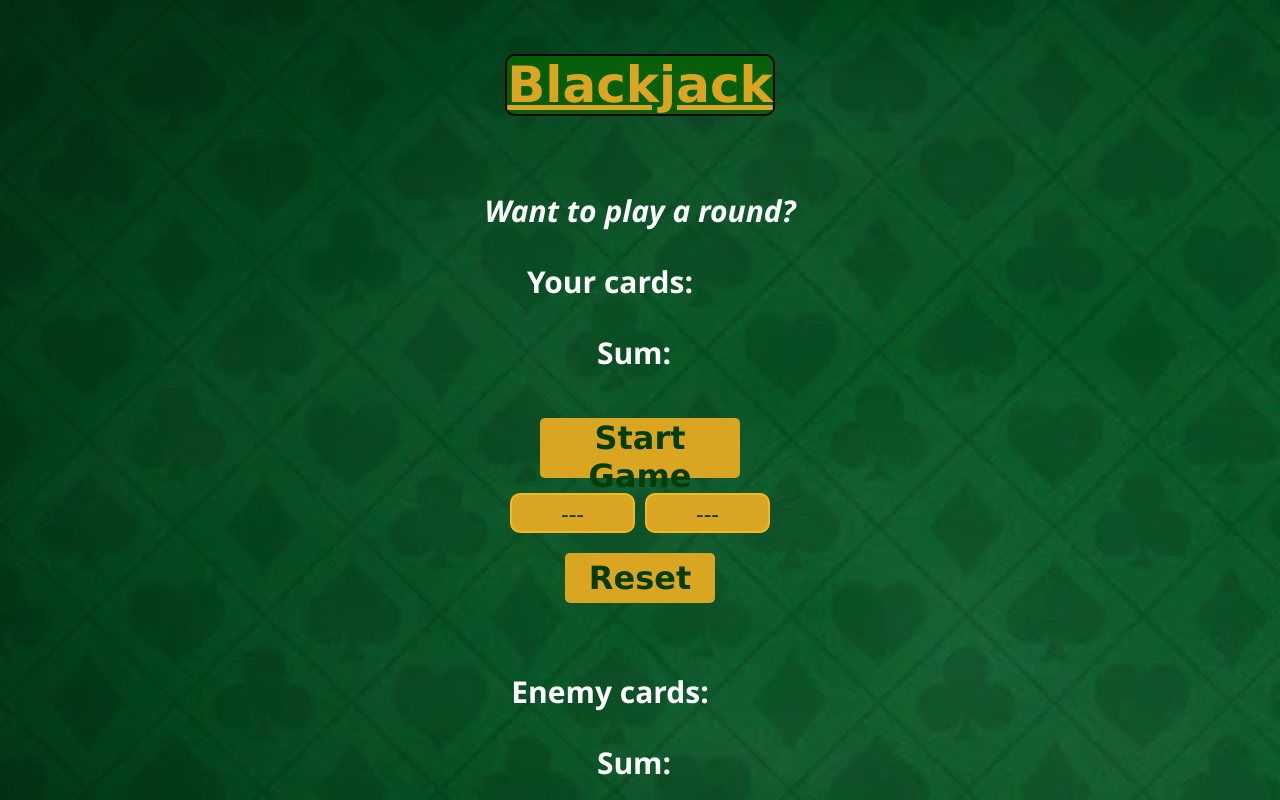
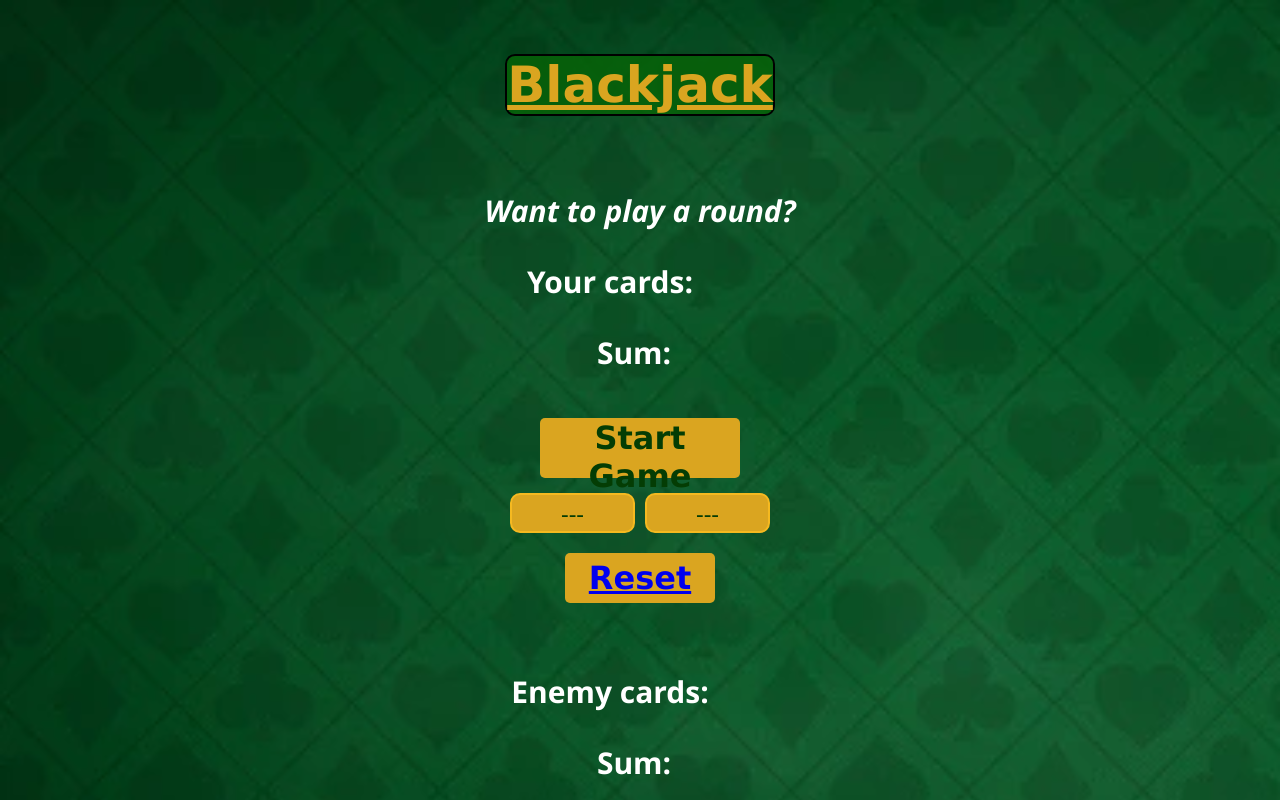
Before and after one commit to Omiel1/Simple-BlackJack-game, a plain HTML site: page Index.html in a window 1280 px wide. Shown: the top 800 px of the page. Drawn offline with Linux system fonts and the light colour scheme.

Commit message:
Update Index.html

```diff
--- a/Index.html
+++ b/Index.html
@@ -27,7 +27,7 @@
         <button class = 'button' id="pass-btn" onclick="pass()">---</button>
     </div>
     <div>
-        <button id = 'reset-button'>Reset</button>
+        <button id = 'reset-button'><a href="Index.html">Reset</a></button>
     </div>
     <br>
     <p id = 'enemy-hand'> Enemy cards:
```
